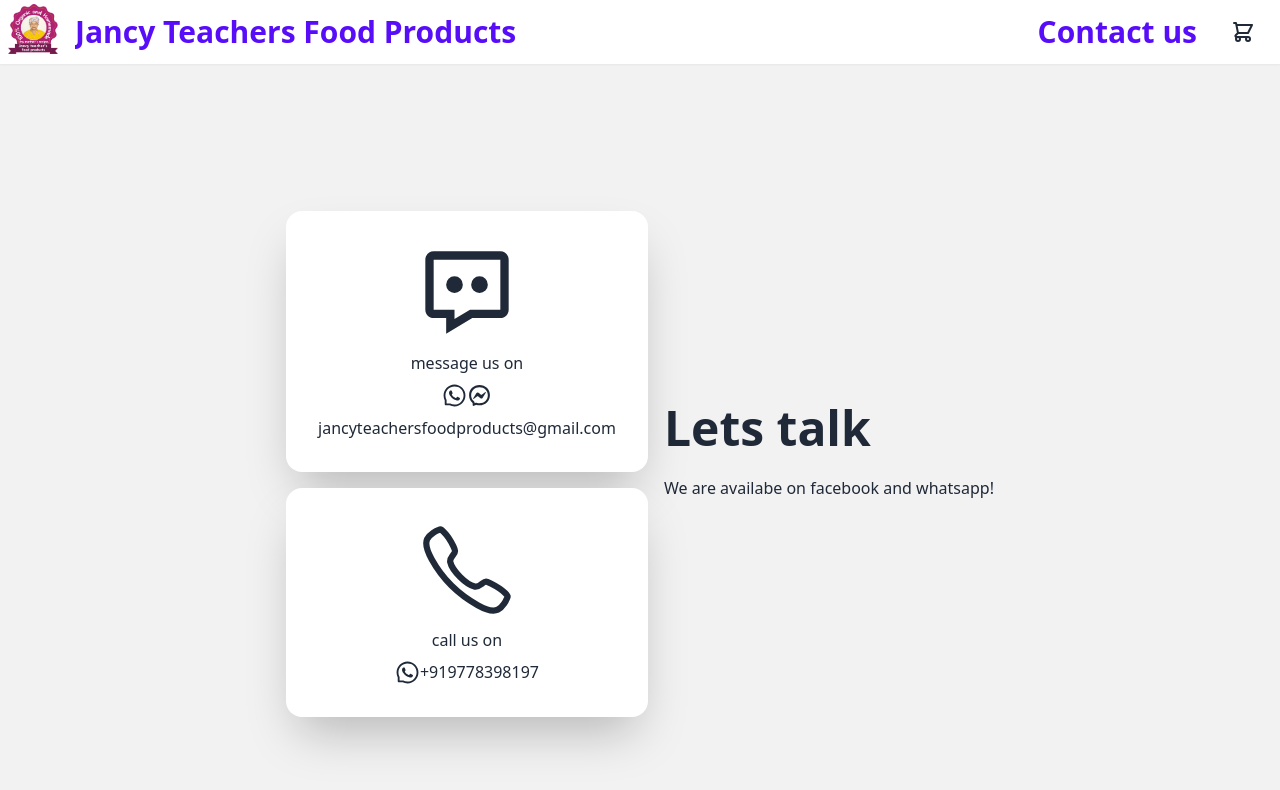
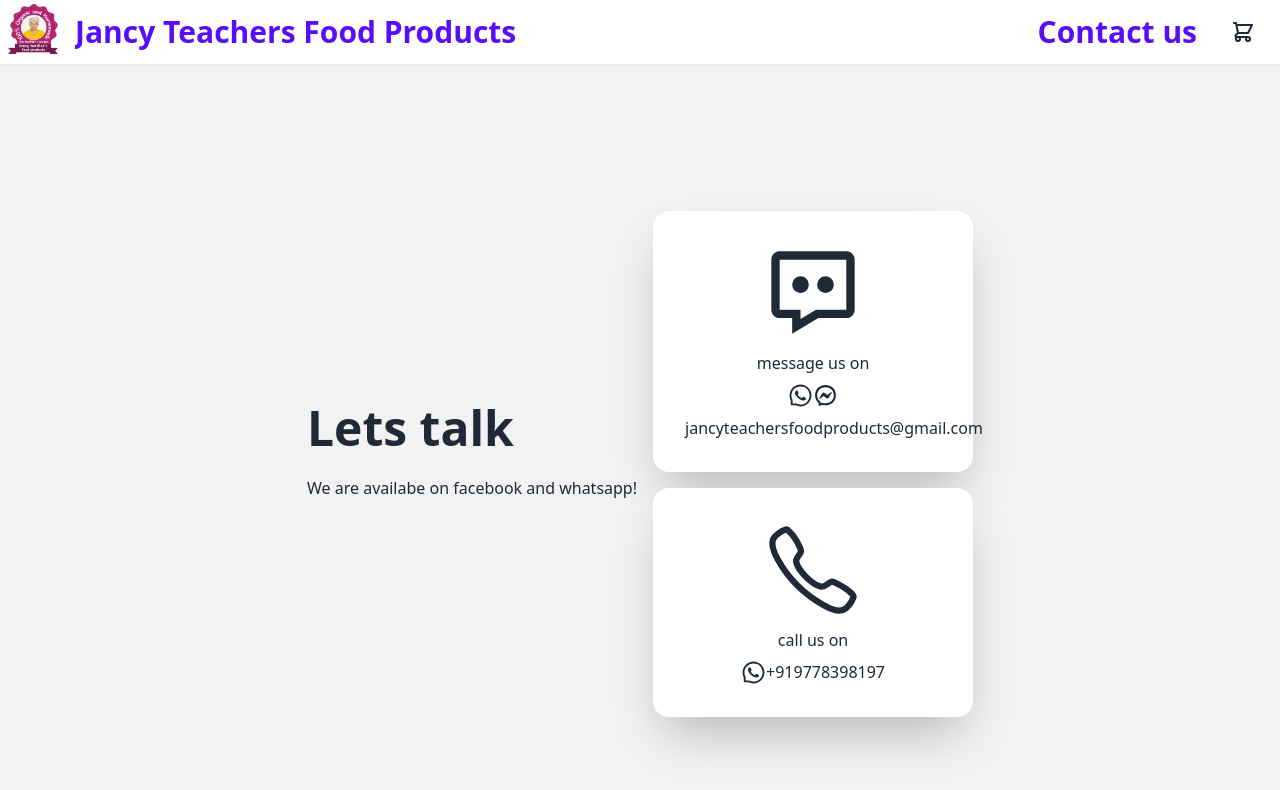
Before and after one commit to gex7777/ecommerce, a Next.js app: page /support in a window 1280 px wide. Shown: the top 790 px of the page. Built offline with nearby package versions, Linux system fonts and the light colour scheme; no server answers.

Commit message:
fix responsivness

```diff
--- a/components/ContactInfo.jsx
+++ b/components/ContactInfo.jsx
@@ -6,13 +6,13 @@ import { RiMessengerLine } from "react-icons/ri";
 const ContactInfo = () => {
   return (
     <div className="hero min-h-screen bg-base-200">
-      <div className="hero-content flex-col lg:flex-row-reverse">
+      <div className="hero-content  flex-col lg:flex-row">
         <div className="text-center lg:text-left">
           <h1 className="text-5xl font-bold">Lets talk</h1>
           <p className="py-6">We are availabe on facebook and whatsapp!</p>
         </div>
         <div className="flex flex-col justify-between items-center gap-4">
-          <div className="card flex-shrink-0 w-full max-w-sm shadow-2xl bg-base-100">
+          <div className="card flex-shrink-0 w-full max-w-xs shadow-2xl bg-base-100">
             <div className="card-body text-center">
               <div className="self-center">
                 <BiMessageDots size={100} />
@@ -41,7 +41,7 @@ const ContactInfo = () => {
               <div className="">jancyteachersfoodproducts@gmail.com</div>
             </div>
           </div>{" "}
-          <div className="card  flex-shrink-0 w-full max-w-sm shadow-2xl bg-base-100">
+          <div className="card  flex-shrink-0 w-full max-w-xs shadow-2xl bg-base-100">
             <div className="card-body text-center">
               <div className="self-center">
                 <IoCallOutline size={100} />
```
